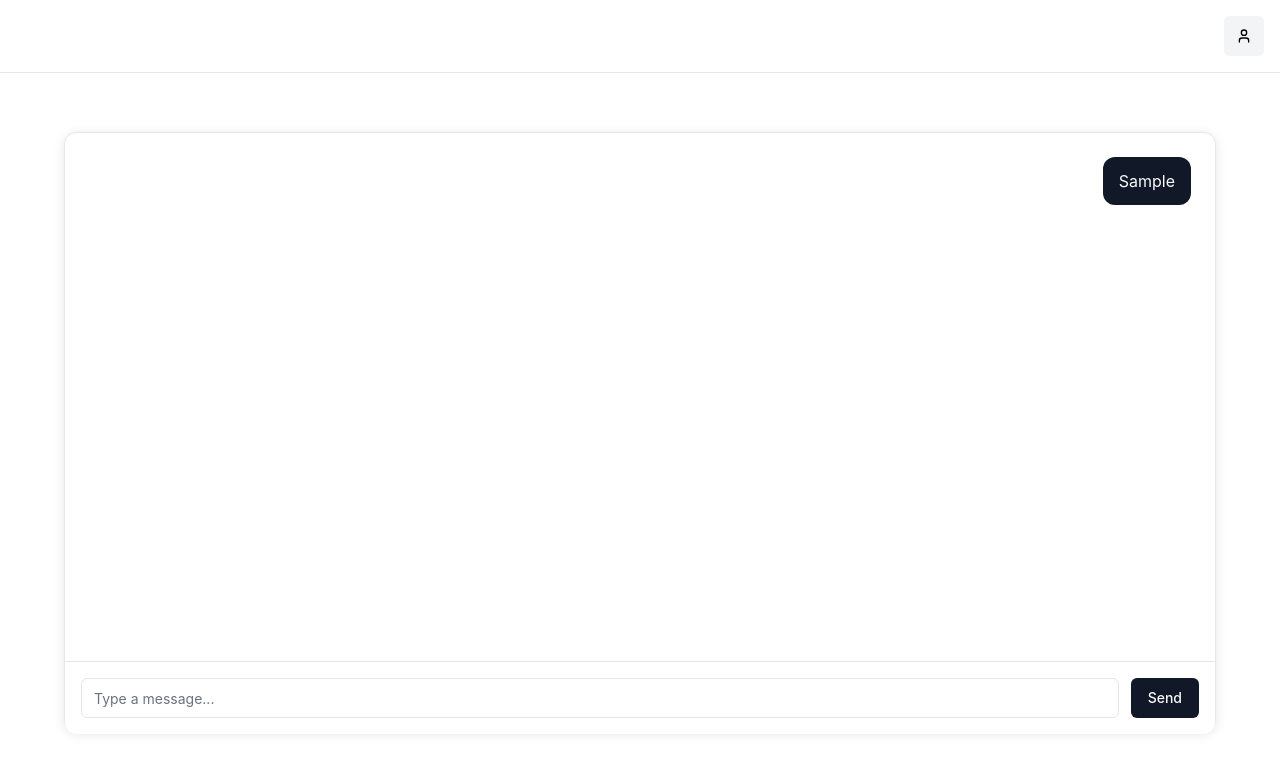
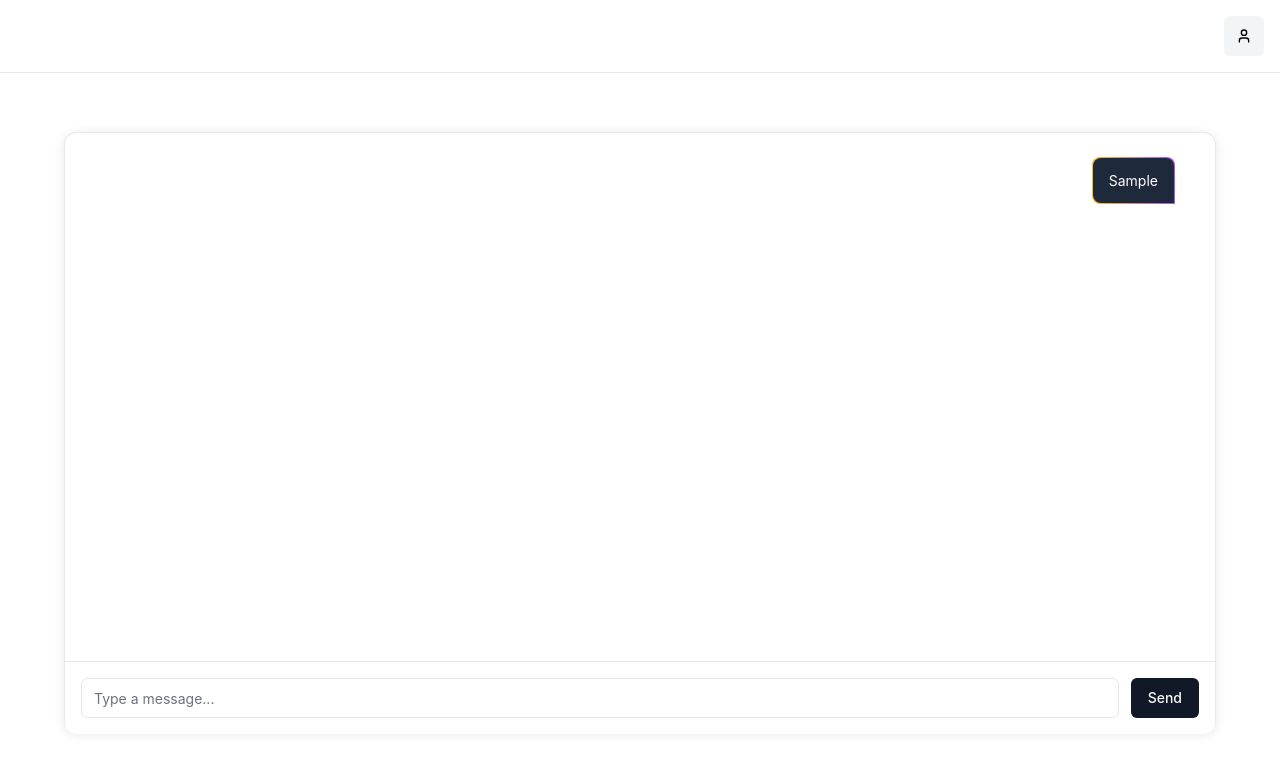
Before and after one commit to zuuxuux/gpt-repository-loader, a React (Vite) app in the folder frontend/: page / in a window 1280 px wide. Both pictures are taken after typing "Sample" into the empty fields and a click on the button "Send". Shown: the top 764 px of the page. Built offline with nearby package versions, Linux system fonts and the light colour scheme; no server answers.

Commit message:
Implement chat bubbles

```diff
--- a/frontend/src/components/ChatContainer.tsx
+++ b/frontend/src/components/ChatContainer.tsx
@@ -3,12 +3,13 @@ import { Button } from "@/components/ui/Button"
 import { Input } from "@/components/ui/Input"
 import { Card } from "@/components/ui/Card"
 import { ScrollArea } from "@/components/ui/ScrollArea"
+import { ChatBubble } from "@/components/ui/ChatBubble"
 import styles from './ChatContainer.module.css';
 
 interface Message {
   id: string;
   content: string;
-  sender: 'user' | 'bot';
+  sender: 'user' | 'system';
   timestamp: Date;
 }
 
@@ -40,14 +41,14 @@ const ChatContainer: React.FC = () => {
       });
 
       const data = await response.json();
-      const botMessage = {
+      const systemMessage = {
         id: (Date.now() + 1).toString(),
         content: data.response,
-        sender: 'bot' as const,
+        sender: 'system' as const,
         timestamp: new Date()
       };
 
-      setMessages(prev => [...prev, botMessage]);
+      setMessages(prev => [...prev, systemMessage]);
     } catch (error) {
       console.error('Error:', error);
     } finally {
@@ -58,21 +59,14 @@ const ChatContainer: React.FC = () => {
   return (
     <Card className={styles.container}>
       <ScrollArea className={styles.scrollArea}>
-        {messages.map((message) => (
-          <div
-            key={message.id}
-            className={`${styles.message} ${message.sender === 'user' ? styles.userMessage : ''}`}
-          >
-            <div
-              className={`${styles.messageContent} ${
-                message.sender === 'user' ? styles.userMessageContent : styles.botMessageContent
-              }`}
-            >
-              {message.content}
-            </div>
-          </div>
-        ))}
-      </ScrollArea>
+      {messages.map((message) => (
+        <ChatBubble
+          key={message.id}
+          content={message.content}
+          variant={message.sender}
+        />
+      ))}
+</ScrollArea>
       <div className={styles.inputArea}>
         <form onSubmit={handleSend} className={styles.inputContainer}>
           <Input
--- /dev/null
+++ b/frontend/src/components/ui/ChatBubble.module.css
@@ -0,0 +1,45 @@
+/* src/components/ui/ChatBubble.module.css */
+.message {
+    display: flex;
+    margin-bottom: 1rem;
+    padding: 0 1rem;
+  }
+
+  .system {
+    justify-content: flex-start;
+  }
+
+  .user {
+    justify-content: flex-end;
+  }
+
+  .system .gradientBorder {
+    border-radius: 0.5rem 0.5rem 0.5rem 0;
+  }
+
+  .system .messageContent {
+    border-radius: 0.5rem 0.5rem 0.5rem 0;
+  }
+
+  .user .gradientBorder {
+    border-radius: 0.5rem 0.5rem 0 0.5rem;
+  }
+
+  .user .messageContent {
+    border-radius: 0.5rem 0.5rem 0 0.5rem;
+  }
+
+  .gradientBorder {
+    position: relative;
+    background: linear-gradient(to right, rgb(251 191 36), rgb(168 85 247));
+    padding: 1px;
+    max-width: 80%;
+  }
+
+  .messageContent {
+    background-color: rgb(30 41 59);
+    color: white;
+    padding: 0.75rem 1rem;
+    font-size: 0.875rem;
+    line-height: 1.5;
+  }
--- /dev/null
+++ b/frontend/src/components/ui/ChatBubble.tsx
@@ -0,0 +1,27 @@
+// src/components/ui/ChatBubble.tsx
+import React from 'react';
+import styles from './ChatBubble.module.css';
+
+interface ChatBubbleProps {
+  content: string;
+  variant: 'system' | 'user';
+  className?: string;
+}
+
+export const ChatBubble: React.FC<ChatBubbleProps> = ({
+  content,
+  variant,
+  className = ''
+}) => {
+  return (
+    <div className={`${styles.message} ${styles[variant]} ${className}`}>
+      <div className={styles.gradientBorder}>
+        <div className={styles.messageContent}>
+          {content}
+        </div>
+      </div>
+    </div>
+  );
+};
+
+export default ChatBubble;
```
